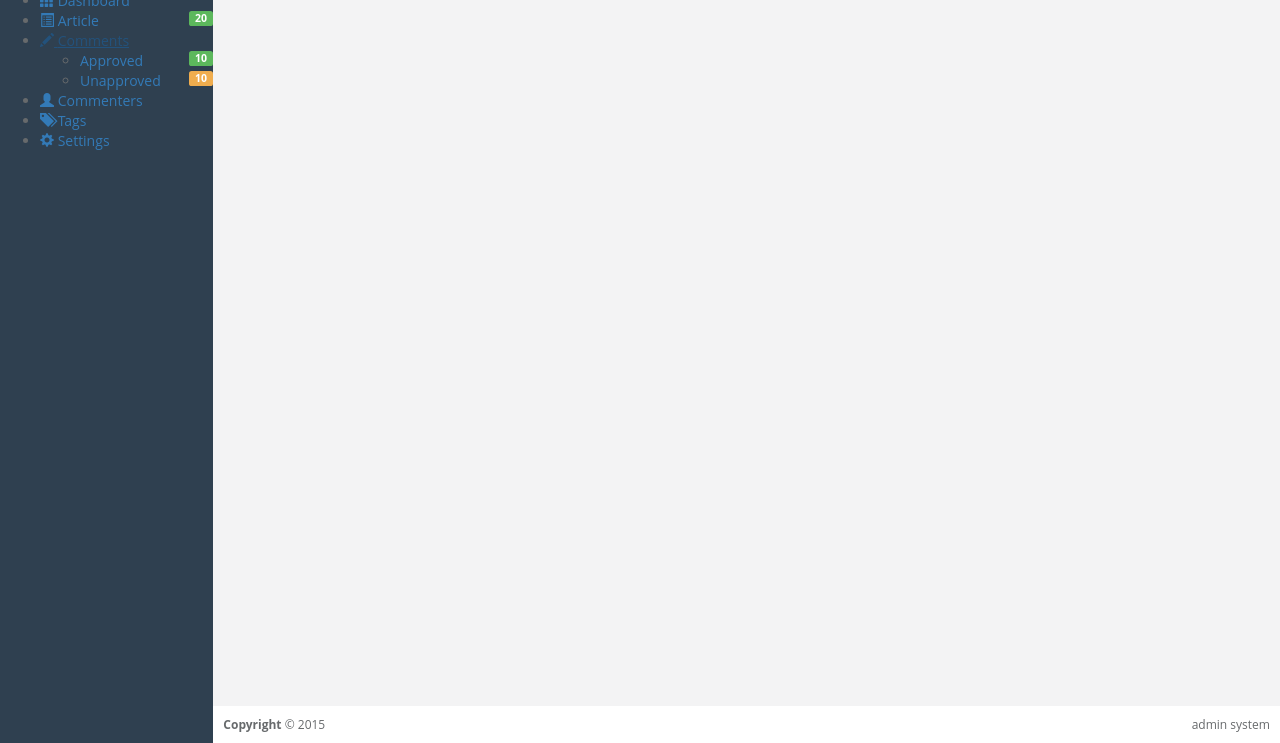
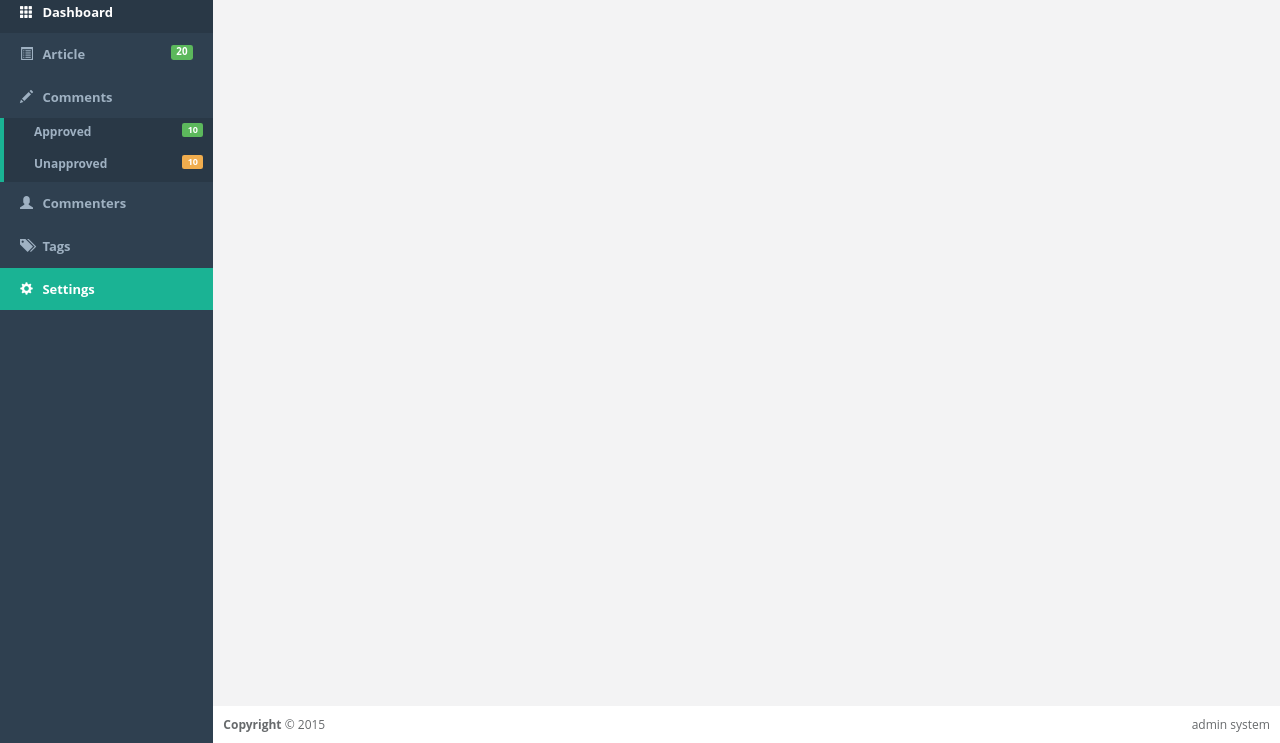
Before and after one commit to aflek/bootstrap-blog, a plain HTML site: page admin/index.html in a window 1280 px wide. Both pictures are taken after a click on the link "Comments". Shown: the part 57-800 px from the top of the page. Drawn offline with nearby package versions, Linux system fonts and the light colour scheme.

Commit message:
+ styling side menu

```diff
--- a/admin/css/default.css
+++ b/admin/css/default.css
@@ -19,6 +19,75 @@ html, body {
     text-align: center;
     margin: 10px 0;
     font-size: 25px;
+}
+
+#side-menu ul {
+    list-style: none;
+    margin: 0;
+    padding: 0;
+}
+
+#side-menu a {
+    padding: 12px 20px;
+    text-decoration: none;
+    color: #9fb1c2;
+    font-weight: bold;
+    font-size: 13px;
+    display: block;
+}
+
+#side-menu .glyphicon {
+    margin-right: 6px;
+}
+
+#side-menu a:hover {
+    background-color: #293846;
+    color: #fff;
+    display: block;
+}
+
+#side-menu .active a {
+    color: #fff;
+    background-color: #293846;
+}
+
+#side-menu .settings-btn {
+    background-color: #1ab394;
+}
+
+#side-menu .settings-btn a {
+    color: #fff;
+}
+
+#side-menu .settings-btn a:hover {
+    color: #fff;
+    background-color: #1ab394;
+}
+
+#side-menu .collapseable {
+    border-left: 4px solid #1ab394;
+    background-color: #293846;
+}
+
+#side-menu .collapseable li {
+    padding-left: 20px;
+    padding-top: 5px;
+}
+
+#side-menu .collapseable a {
+    color: #9fb1c2;
+    font-size: 12px;
+    padding: 0 10px;
+    text-decoration: none;
+    display: block;
+}
+
+#side-menu .collapseable a:hover {
+    color: #fff;
+}
+
+#side-menu .link >ul >li {
+   padding-bottom: 10px;
 }
 
 .display-table {
--- a/admin/index.html
+++ b/admin/index.html
@@ -26,7 +26,7 @@
             <div class="col-md-2 display-table-cell valign-top" id="side-menu">
                 <h1>Navigation</h1>
                 <ul>
-                    <li class="link">
+                    <li class="link active">
                         <a href="index.html">
                             <span class="glyphicon glyphicon-th"></span>
                             <span>Dashboard</span>
@@ -73,7 +73,7 @@
                             <span>Tags</span>
                         </a>
                     </li>
-                    <li class="link">
+                    <li class="link settings-btn">
                         <a href="settings.html">
                             <span class="glyphicon glyphicon-cog"></span>
                             <span>Settings</span>
```
